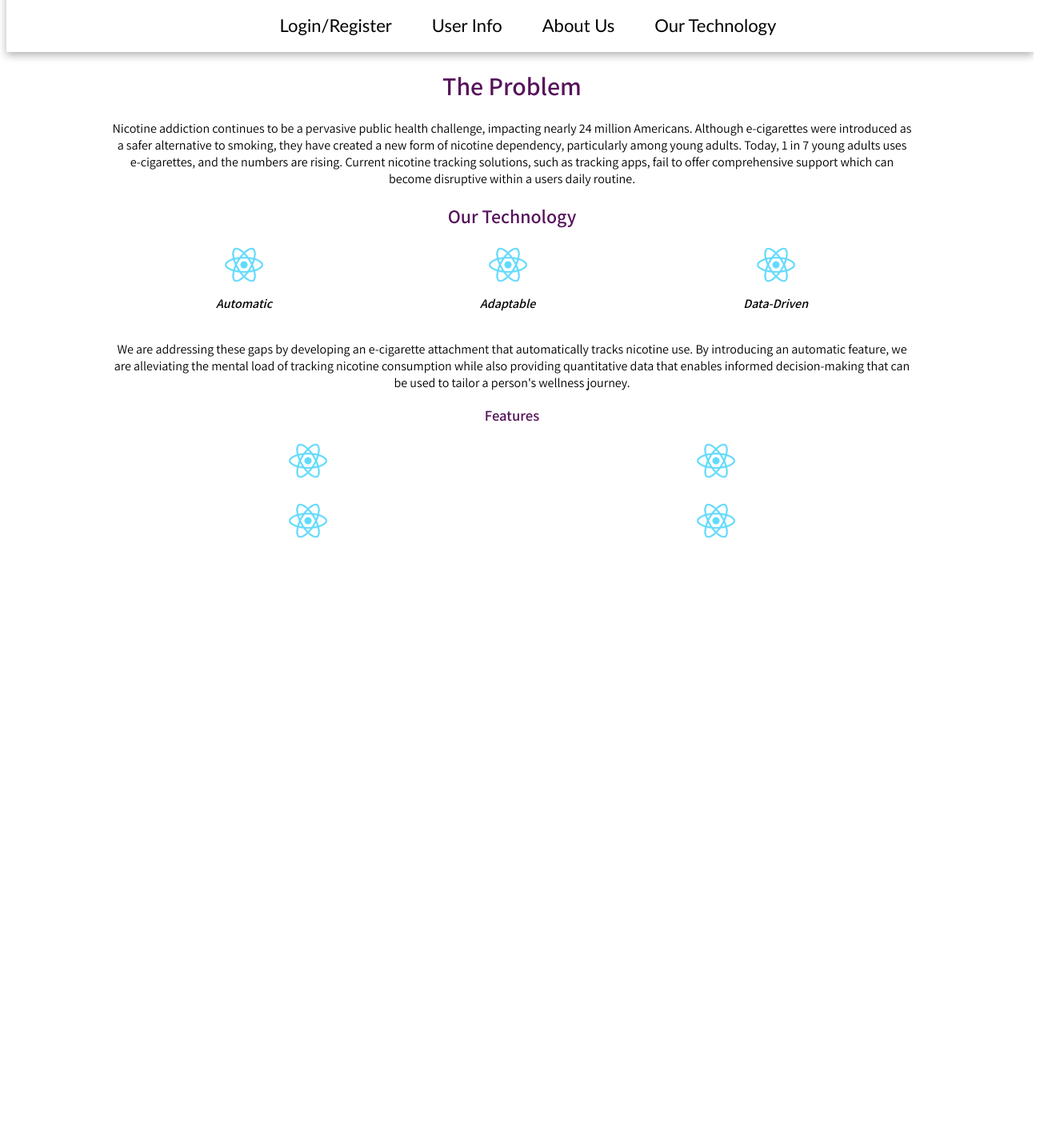
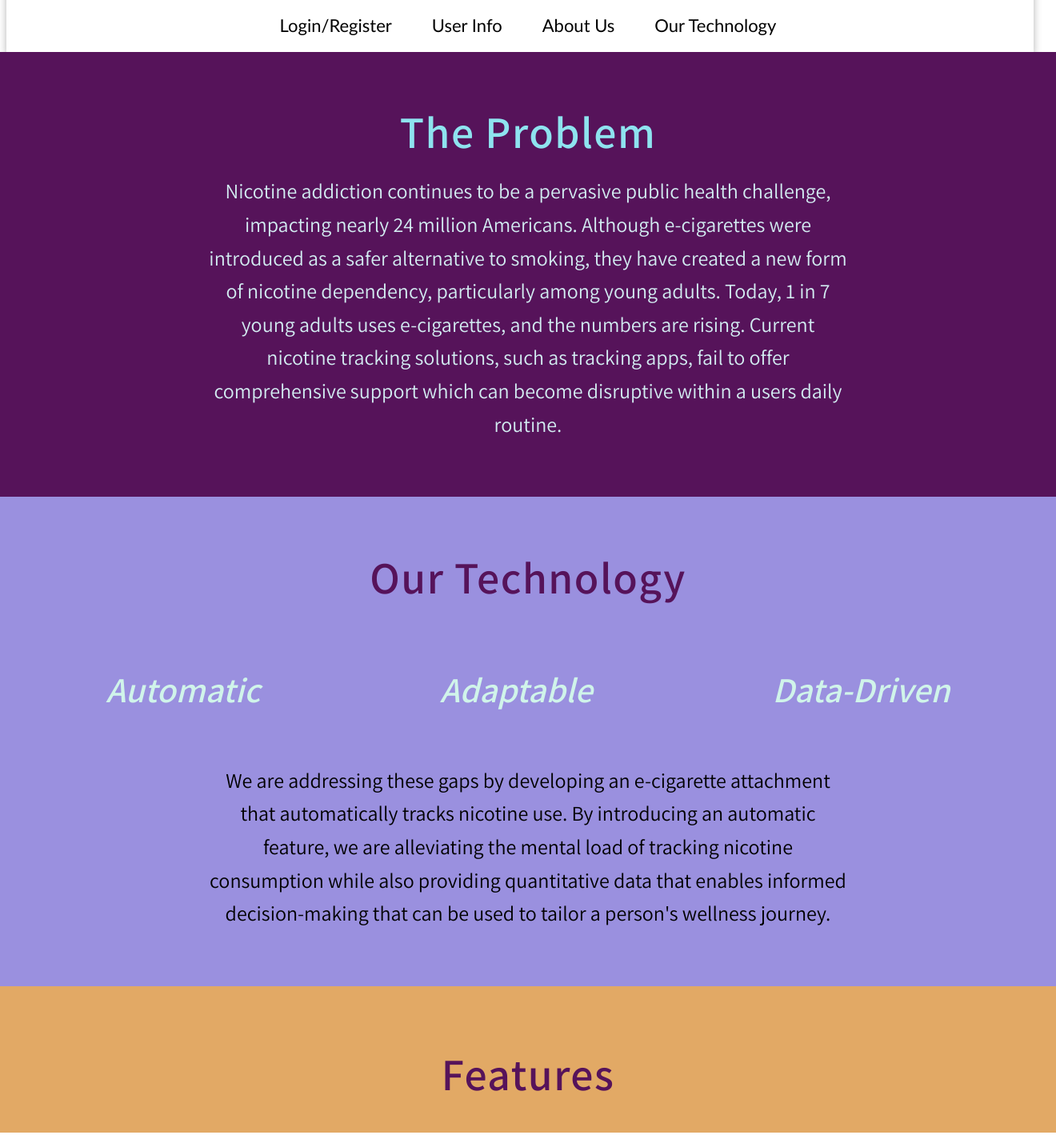
Before and after one commit to Kadrizzle/411-Project-Repository, a React (Create React App) app in the folder cosmos/: page /OurTech in a window 1280 px wide. Shown: the part 137-1561 px from the top of the page at 80% size, 1320 px wide, since content can reach past the window. Before the commit the page ends 826 px from the top, so only its background shows below. Built offline with nearby package versions, Linux system fonts and the light colour scheme.

Commit message:
Our technology page is up to date with about us page

```diff
--- a/cosmos/src/components/OurTech.js
+++ b/cosmos/src/components/OurTech.js
@@ -3,53 +3,41 @@ import '../Style.css';
 
 const OurTech = () => {
   return (
-    <div style={styles.container}>
-      <h1 style={styles.heading}>The Problem</h1>
-      <p style={styles.text}>
+      <div style={styles.container}>
+        <section style={styles.sectionOne}>
+      <h1 style={styles.headingOne}>The Problem</h1>
+      <p style={styles.sectionOneTextStyling}>
         Nicotine addiction continues to be a pervasive public health challenge, impacting nearly 24 million Americans. Although  e-cigarettes were introduced as a safer alternative to smoking, they have  created a new form of nicotine dependency, particularly among young adults. Today, 1 in 7 young adults uses e-cigarettes, and the numbers are rising. Current nicotine tracking solutions, such as tracking apps, fail to offer comprehensive support which can become disruptive within a users daily routine.
       </p>
+      </section>
 
-      <h2 style={styles.heading}>Our Technology</h2>
+    <section style={styles.sectionTwo}>
+      <h2 style={styles.headingTwo}>Our Technology</h2>
       <div style={styles.imageContainer}>
         <div style={styles.imageItem}>
-          <img src="logo512.png" alt="pic 1" style={styles.image} />
           <p style={styles.caption}>Automatic</p>
         </div>
         <div style={styles.imageItem}>
-          <img src="logo512.png" alt="pic 2" style={styles.image} />
           <p style={styles.caption}>Adaptable</p>
         </div>
         <div style={styles.imageItem}>
-          <img src="logo512.png" alt="pic 3" style={styles.image} />
           <p style={styles.caption}>Data-Driven</p>
         </div>
       </div>
 
-      <p style={styles.text}>
+      <p style={styles.sectionTwoTextStyling}>
       We are addressing these gaps by developing an e-cigarette attachment that automatically tracks nicotine use. By introducing an automatic feature, we are alleviating the mental load of tracking nicotine consumption while also providing quantitative data that enables informed decision-making that can be used to tailor a person's wellness journey.
       </p>
+      </section>
 
-      <h3 style={styles.heading}>Features</h3>
-      <div style={styles.imageGrid}>
-        <div style={styles.imageItem}>
-          <img src="logo512.png" alt="Feature 1" style={styles.image} />
-        </div>
-        <div style={styles.imageItem}>
-          <img src="logo512.png" alt="Feature 2" style={styles.image} />
-        </div>
-        <div style={styles.imageItem}>
-          <img src="logo512.png" alt="Feature 3" style={styles.image} />
-        </div>
-        <div style={styles.imageItem}>
-          <img src="logo512.png" alt="Feature 4" style={styles.image} />
-        </div>
-      </div>
+    <section style={styles.sectionThree}>
+      <h3 style={styles.headingThree}>Features</h3>
+      </section>
     </div>
   );
 };
 
 export default OurTech;
-
 const styles = {
   container: {
     textAlign: 'center',
@@ -58,15 +46,89 @@ const styles = {
     fontFamily: 'Assistant, sans-serif', // Applies the Assistant font to all text
   },
 
-  heading: {
-    color: '#56135A',
-    fontWeight: '600', // Semibold
-    fontFamily: 'Assistant, sans-serif',
+  sectionOne: {
+    backgroundColor: '#56135a',
+    padding: '20px',
+    width: '100vw',  // Full width of the viewport
+    marginLeft: 'calc(-50vw + 50%)',  // Ensure it spans edge-to-edge
   },
 
-  text: {
-    fontFamily: 'Assistant, sans-serif',
+  headingOne: {
+    color: '#8ee3ef', /* Light color for the heading */
+    fontWeight: '700', /* Reduced font weight for a more elegant look */
+    fontSize: '56px', /* Slightly smaller to balance the page */
+    fontFamily: 'Assistant, sans-serif', /* Keeping the same font */
+    textAlign: 'center', /* Centering the heading */
+    marginBottom: '20px', /* Space between heading and text */
+    letterSpacing: '1.5px', /* Adds some spacing between letters */
+    lineHeight: '1.2', /* Tighter line height for better balance */
   },
+
+  sectionOneTextStyling: {
+    color: '#d3edf2', /* Slightly softer shade for the text */
+    fontSize: '26px', /* Smaller and more readable font size */
+    fontFamily: 'Assistant, sans-serif', /* Same font for consistency */
+    fontWeight: '400', /* Lighter weight for better readability */
+    textAlign: 'center', /* Center the text under the heading */
+    lineHeight: '1.6', /* Increased line height for better readability */
+    maxWidth: '800px', /* Limiting width to avoid long lines */
+    margin: '0 auto', /* Centers the text block */
+    padding: '0 15px', /* Adds some padding for better spacing */
+    marginBottom: '50px',
+  },
+
+
+  sectionTwo: {
+    backgroundColor: '#9a90df',
+    padding: '20px',
+    width: '100vw',  // Full width of the viewport
+    marginLeft: 'calc(-50vw + 50%)',  // Ensure it spans edge-to-edge
+  },
+
+  headingTwo:{
+    color: '#56135a', /* Light color for the heading */
+    fontWeight: '700', /* Reduced font weight for a more elegant look */
+    fontSize: '56px', /* Slightly smaller to balance the page */
+    fontFamily: 'Assistant, sans-serif', /* Keeping the same font */
+    textAlign: 'center', /* Centering the heading */
+    marginBottom: '70px', /* Space between heading and text */
+    letterSpacing: '1.5px', /* Adds some spacing between letters */
+    lineHeight: '1.2', /* Tighter line height for better balance */
+  },
+
+  sectionTwoTextStyling: {
+    color: 'black', /* Slightly softer shade for the text */
+    fontSize: '26px', /* Smaller and more readable font size */
+    fontFamily: 'Assistant, sans-serif', /* Same font for consistency */
+    fontWeight: '400', /* Lighter weight for better readability */
+    textAlign: 'center', /* Center the text under the heading */
+    lineHeight: '1.6', /* Increased line height for better readability */
+    maxWidth: '800px', /* Limiting width to avoid long lines */
+    margin: '0 auto', /* Centers the text block */
+    padding: '0 15px', /* Adds some padding for better spacing */
+    marginBottom: '50px',
+  },
+
+
+  sectionThree: {
+    backgroundColor: '#e2a965',
+    padding: '20px',
+    width: '100vw',  // Full width of the viewport
+    marginLeft: 'calc(-50vw + 50%)',  // Ensure it spans edge-to-edge
+  },
+
+  headingThree:{
+    color: '#56135a', /* Light color for the heading */
+    fontWeight: '700', /* Reduced font weight for a more elegant look */
+    fontSize: '56px', /* Slightly smaller to balance the page */
+    fontFamily: 'Assistant, sans-serif', /* Keeping the same font */
+    textAlign: 'center', /* Centering the heading */
+    marginBottom: '20px', /* Space between heading and text */
+    letterSpacing: '1.5px', /* Adds some spacing between letters */
+    lineHeight: '1.2', /* Tighter line height for better balance */
+  },
+
+
 
   imageContainer: {
     display: 'flex',
@@ -96,5 +158,7 @@ const styles = {
     fontStyle: 'italic',
     fontWeight: 'bold', // Bold text under the images
     fontFamily: 'Assistant, sans-serif',
+    fontSize: '44px',
+    color: '#d0f4ea'
   },
 };
```
